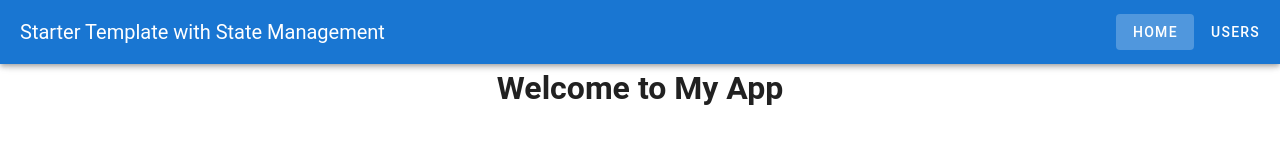
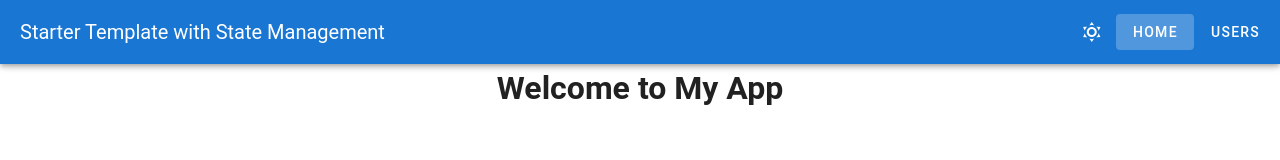
Before and after one commit to lokanathchandrareddy/exampleinc-core, a Nuxt app: page / in a window 1280 px wide. Shown: the top 160 px of the page. Built offline with nearby package versions, Linux system fonts and the light colour scheme.

Commit message:
feat: support DarkMode
setup Light mode and Darkmode on NavBar

```diff
--- a/components/NavBar.vue
+++ b/components/NavBar.vue
@@ -1,8 +1,27 @@
 <template>
-  <VAppBar color="primary">
+  <VAppBar color="primary" dark>
     <VToolbarTitle>Starter Template with State Management</VToolbarTitle>
     <VSpacer />
+    <!-- Light/Dark Mode Toggle Button -->
+    <VBtn icon class="theme-toggle" @click="toggleTheme">
+      <VIcon>{{ isDarkMode ? 'mdi-weather-night' : 'mdi-weather-sunny' }}</VIcon>
+    </VBtn>
     <VBtn variant="text" to="/"> Home </VBtn>
     <VBtn variant="text" to="/users">Users</VBtn>
   </VAppBar>
 </template>
+<script setup lang="ts">
+  import { useTheme } from 'vuetify'
+
+  // Access the Vuetify theme system
+  const theme = useTheme()
+
+  // Reactive state for checking if dark mode is enabled
+  const isDarkMode = ref(theme.global.name.value === 'dark')
+
+  // Toggle between light and dark modes
+  const toggleTheme = () => {
+    theme.global.name.value = isDarkMode.value ? 'light' : 'dark'
+    isDarkMode.value = !isDarkMode.value
+  }
+</script>
```
